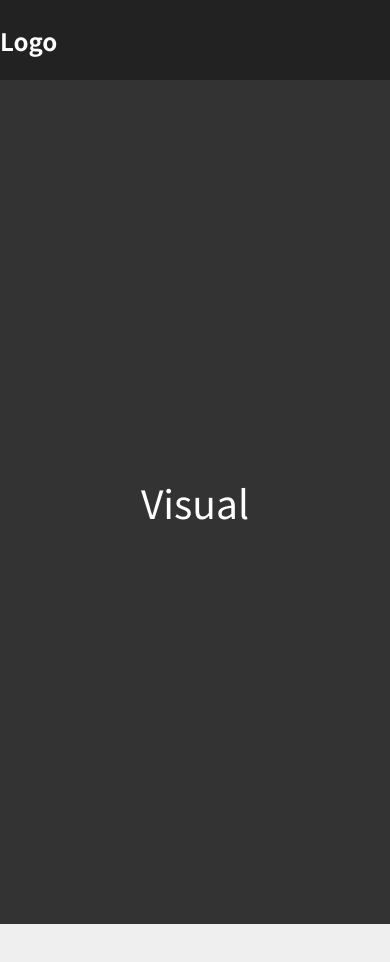
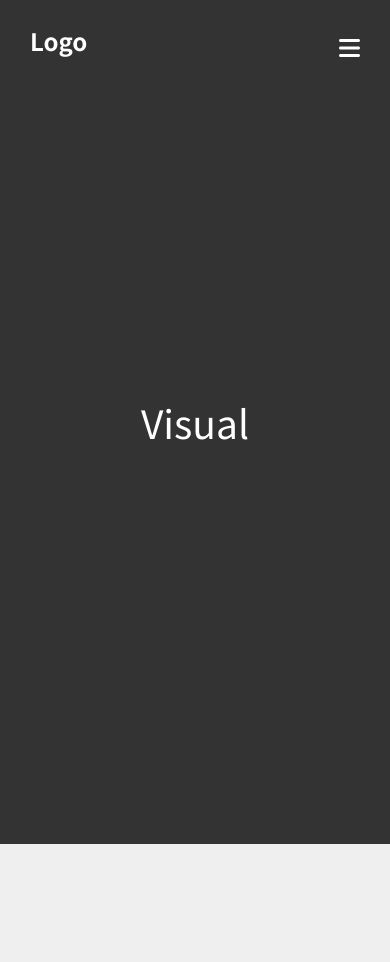
Before and after one commit to devparkse/profile, a React (Create React App) app: page / in a window 390 px wide. Shown: the top 962 px of the page. Built offline with nearby package versions, Linux system fonts and the light colour scheme.

Commit message:
fontAwesome 아이콘 적용 및 헤더 반응형 적용

```diff
--- a/src/components/common/Header.js
+++ b/src/components/common/Header.js
@@ -1,15 +1,13 @@
 import { Link, NavLink } from "react-router-dom";
-/*
-  NavLink
-  : 객체를 이용해서 포커스 스타일 적용
-  : activeStyle="CSS객체" 이라는 props 에 적용
-  : to="URI" props 는 필수
-*/
+// FontAwesome 적용
+// https://fontawesome.com/v5/docs/web/use-with/react
+import { FontAwesomeIcon } from "@fortawesome/react-fontawesome";
+import { faBars } from "@fortawesome/free-solid-svg-icons";
 
-const Header = () => {
+const Header = (props) => {
   const active = { color: "hotpink" };
   return (
-    <header>
+    <header className={props.type}>
       <div className="inner">
         <h1>
           <Link to="/">Logo</Link>
@@ -46,6 +44,7 @@
             </NavLink>
           </li>
         </ul>
+        <FontAwesomeIcon icon={faBars} className="fa-bars" />
       </div>
     </header>
   );
--- a/src/scss/common/_header.scss
+++ b/src/scss/common/_header.scss
@@ -32,5 +32,37 @@
         }
       }
     }
+    .fa-bars {
+      position: absolute;
+      right: 30px;
+      bottom: 20px;
+      font-size: 24px;
+      color: #fff;
+      display: none;
+    }
+  }
+  &.main {
+    position: absolute;
+    top: 0;
+    left: 0;
+    z-index: 9;
+    background: transparent;
   }
 }
+// tablet
+@media screen and (max-width: $tablet) {
+  header {
+    .inner {
+      width: 100%;
+      h1 {
+        left: 30px;
+      }
+      #gnb {
+        display: none;
+      }
+      .fa-bars {
+        display: block;
+      }
+    }
+  }
+}
--- a/src/scss/style.scss
+++ b/src/scss/style.scss
@@ -1,4 +1,9 @@
 @import url("https://fonts.googleapis.com/css2?family=Noto+Sans+KR:wght@100;300;400;500;700;900&display=swap");
+
+// 화면반응형 기준픽셀
+// scss 에서 변수는 $ 로 시작
+$tablet: 1180px;
+$mp: 540px;
 
 // common
 @import "common/reset";
```
